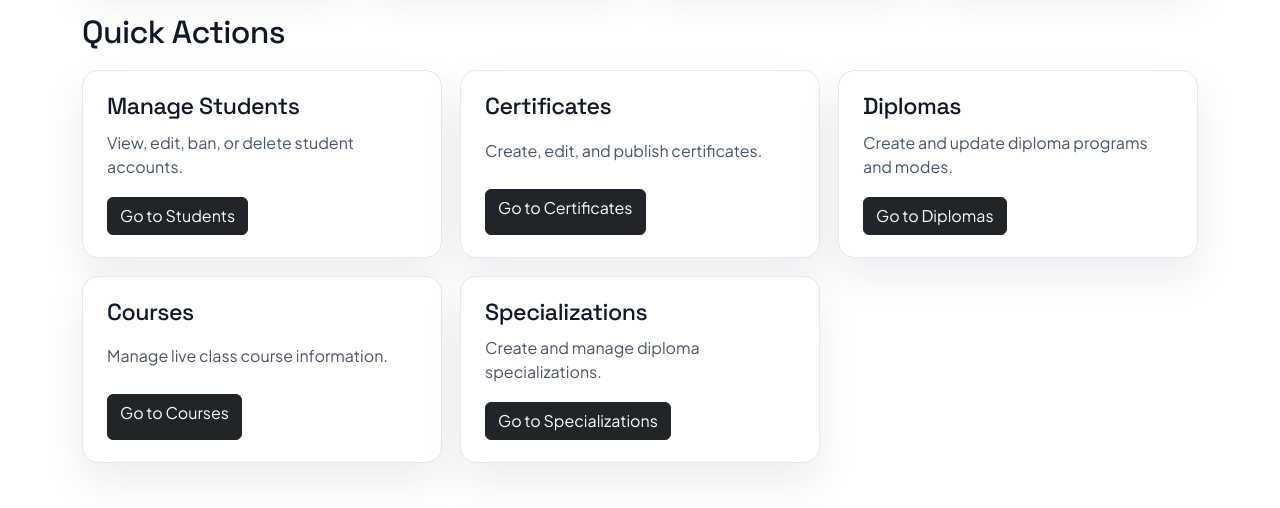
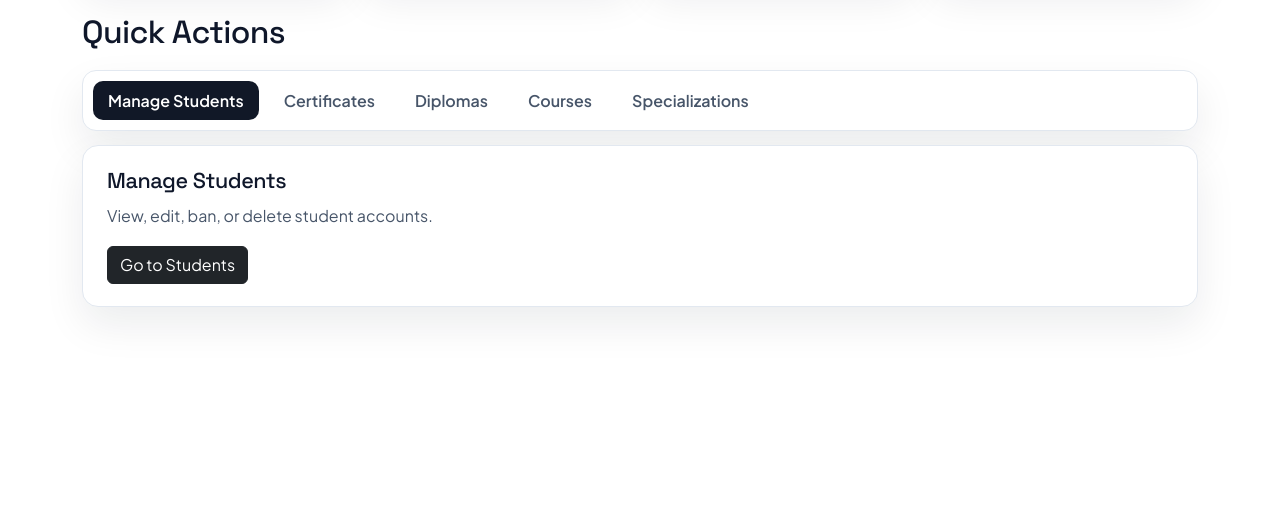
Before and after one commit to idmossab/ecole, an Angular app in the folder frontend/: page /dashboard in a window 1280 px wide. Shown: the part 405-913 px from the top of the page. After the commit the page ends 800 px from the top, so only its background shows below. Built offline with nearby package versions, Linux system fonts and the light colour scheme; no server answers.

Commit message:
add menu bar in daschboard

```diff
--- a/frontend/src/app/pages/dashboard/dashboard.component.css
+++ b/frontend/src/app/pages/dashboard/dashboard.component.css
@@ -43,13 +43,40 @@
   margin: 10px 0 18px;
 }
 
-.quick-actions-grid {
-  display: grid;
-  gap: 18px;
-  grid-template-columns: repeat(auto-fit, minmax(320px, 1fr));
+.quick-actions-menu {
+  display: flex;
+  flex-wrap: wrap;
+  gap: 10px;
+  background: var(--surface);
+  border: 1px solid var(--border);
+  border-radius: 14px;
+  padding: 10px;
+  box-shadow: var(--shadow-soft);
+  margin-bottom: 14px;
 }
 
-.quick-action-card {
+.menu-item {
+  border: 1px solid transparent;
+  background: transparent;
+  color: var(--text-secondary);
+  border-radius: 10px;
+  padding: 9px 14px;
+  font-weight: 600;
+  line-height: 1.2;
+  transition: all 0.18s ease;
+}
+
+.menu-item:hover {
+  border-color: var(--border);
+  color: var(--text-primary);
+}
+
+.menu-item.active {
+  background: #111827;
+  color: #fff;
+}
+
+.quick-action-content {
   background: var(--surface);
   border: 1px solid var(--border);
   border-radius: 16px;
@@ -59,16 +86,28 @@
   gap: 10px;
 }
 
-.quick-action-card h3 {
-  font-size: 1.45rem;
+.quick-action-content h3 {
+  font-size: 1.35rem;
   margin: 0;
 }
 
-.quick-action-card p {
+.quick-action-content p {
   margin: 0 0 8px;
   color: var(--text-secondary);
 }
 
-.quick-action-card .btn {
+.quick-action-content .btn {
   width: fit-content;
 }
+
+@media (max-width: 680px) {
+  .quick-actions-menu {
+    gap: 8px;
+    padding: 8px;
+  }
+
+  .menu-item {
+    width: 100%;
+    text-align: left;
+  }
+}
--- a/frontend/src/app/pages/dashboard/dashboard.component.html
+++ b/frontend/src/app/pages/dashboard/dashboard.component.html
@@ -30,35 +30,22 @@
   </div>
 
   <h2 class="quick-actions-title display-font">Quick Actions</h2>
-  <div class="quick-actions-grid">
-    <article class="quick-action-card">
-      <h3>Manage Students</h3>
-      <p>View, edit, ban, or delete student accounts.</p>
-      <a class="btn btn-dark" routerLink="/manage-students">Go to Students</a>
-    </article>
+  <div class="quick-actions-menu" role="tablist" aria-label="Admin quick actions">
+    <button
+      type="button"
+      class="menu-item"
+      *ngFor="let action of quickActions"
+      [class.active]="action.id === selectedActionId"
+      [attr.aria-selected]="action.id === selectedActionId"
+      (click)="selectAction(action.id)"
+    >
+      {{ action.title }}
+    </button>
+  </div>
 
-    <article class="quick-action-card">
-      <h3>Certificates</h3>
-      <p>Create, edit, and publish certificates.</p>
-      <a class="btn btn-dark" routerLink="/admin/certificates">Go to Certificates</a>
-    </article>
-
-    <article class="quick-action-card">
-      <h3>Diplomas</h3>
-      <p>Create and update diploma programs and modes.</p>
-      <a class="btn btn-dark" routerLink="/admin/diplomas">Go to Diplomas</a>
-    </article>
-
-    <article class="quick-action-card">
-      <h3>Courses</h3>
-      <p>Manage live class course information.</p>
-      <a class="btn btn-dark" routerLink="/admin/courses">Go to Courses</a>
-    </article>
-
-    <article class="quick-action-card">
-      <h3>Specializations</h3>
-      <p>Create and manage diploma specializations.</p>
-      <a class="btn btn-dark" routerLink="/admin/specializations">Go to Specializations</a>
-    </article>
-  </div>
+  <article class="quick-action-content" *ngIf="selectedAction as action">
+    <h3>{{ action.title }}</h3>
+    <p>{{ action.description }}</p>
+    <a class="btn btn-dark" [routerLink]="action.route">{{ action.ctaLabel }}</a>
+  </article>
 </div>
--- a/frontend/src/app/pages/dashboard/dashboard.component.ts
+++ b/frontend/src/app/pages/dashboard/dashboard.component.ts
@@ -3,6 +3,14 @@ import { CommonModule } from '@angular/common';
 import { RouterLink } from '@angular/router';
 
 import { AdminStats, ApiService } from '../../core/api.service';
+
+type QuickAction = {
+  id: string;
+  title: string;
+  description: string;
+  ctaLabel: string;
+  route: string;
+};
 
 @Component({
   selector: 'app-dashboard',
@@ -18,6 +26,44 @@ export class DashboardComponent implements OnInit {
     totalCertificates: 0,
     totalDiplomas: 0
   };
+  quickActions: QuickAction[] = [
+    {
+      id: 'students',
+      title: 'Manage Students',
+      description: 'View, edit, ban, or delete student accounts.',
+      ctaLabel: 'Go to Students',
+      route: '/manage-students'
+    },
+    {
+      id: 'certificates',
+      title: 'Certificates',
+      description: 'Create, edit, and publish certificates.',
+      ctaLabel: 'Go to Certificates',
+      route: '/admin/certificates'
+    },
+    {
+      id: 'diplomas',
+      title: 'Diplomas',
+      description: 'Create and update diploma programs and modes.',
+      ctaLabel: 'Go to Diplomas',
+      route: '/admin/diplomas'
+    },
+    {
+      id: 'courses',
+      title: 'Courses',
+      description: 'Manage live class course information.',
+      ctaLabel: 'Go to Courses',
+      route: '/admin/courses'
+    },
+    {
+      id: 'specializations',
+      title: 'Specializations',
+      description: 'Create and manage diploma specializations.',
+      ctaLabel: 'Go to Specializations',
+      route: '/admin/specializations'
+    }
+  ];
+  selectedActionId = this.quickActions[0].id;
 
   constructor(private api: ApiService) {}
 
@@ -29,4 +75,12 @@ export class DashboardComponent implements OnInit {
       error: () => {}
     });
   }
+
+  get selectedAction(): QuickAction {
+    return this.quickActions.find((item) => item.id === this.selectedActionId) ?? this.quickActions[0];
+  }
+
+  selectAction(actionId: string): void {
+    this.selectedActionId = actionId;
+  }
 }
```
